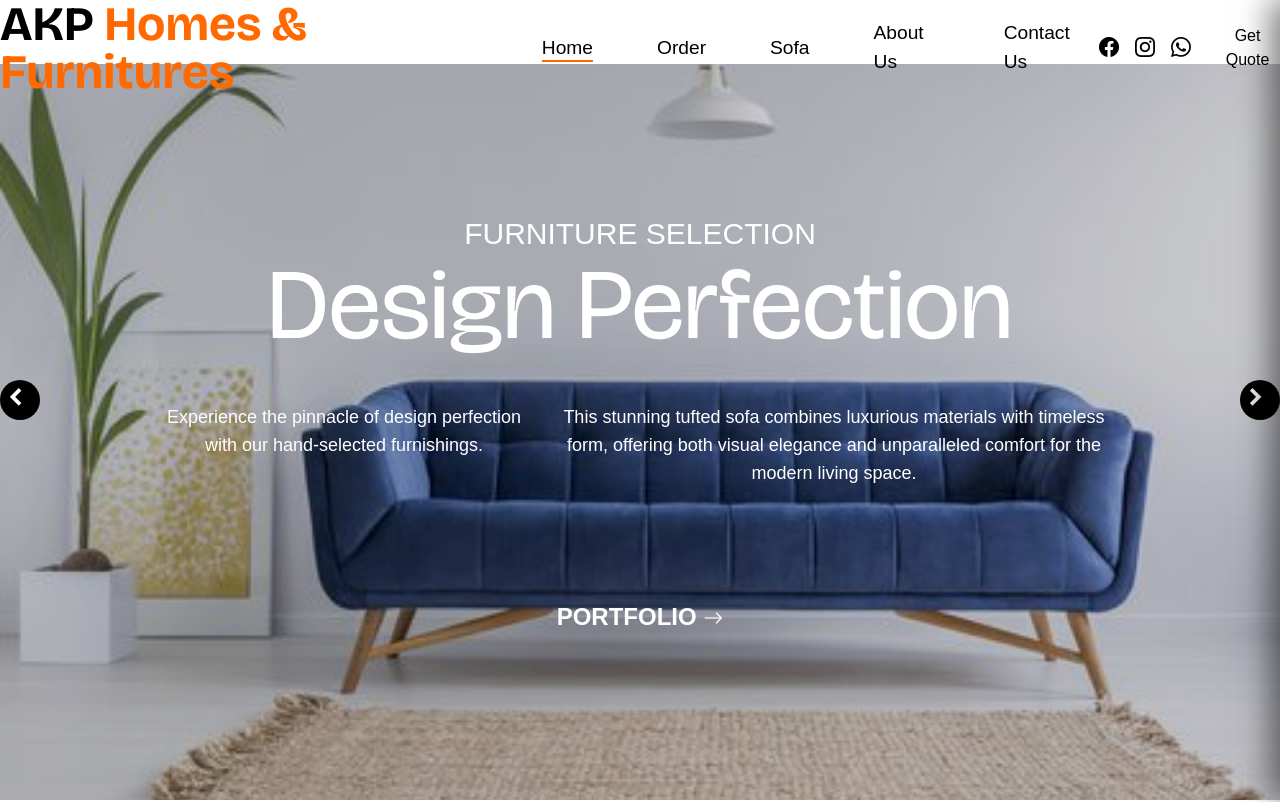
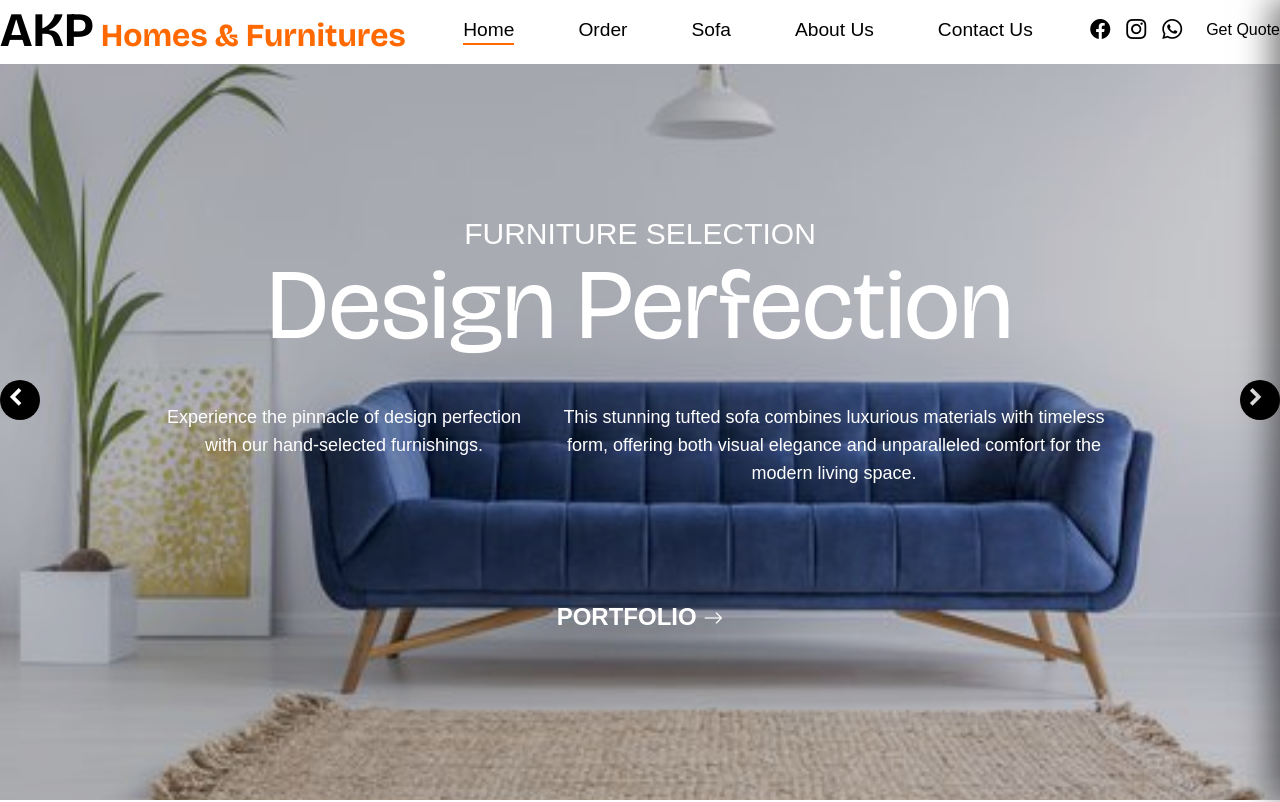
Before and after one commit to pradhyumnavojjala/AKP, a Next.js app: page / in a window 1280 px wide. Shown: the top 802 px of the page. Built offline with nearby package versions, Linux system fonts and the light colour scheme.

Commit message:
Updated navbar layout

```diff
--- a/src/app/Nav.tsx
+++ b/src/app/Nav.tsx
@@ -34,7 +34,7 @@ export default function Nav() {
 
                 {/* Logo */}
                 <Link href="/" className={`text-4xl lg:text-5xl font-bold font-bricolage transition-colors duration-300 ${isSticky ? 'text-black' : 'text-white'}`}>
-                    AKP<span className="text-orange-500"> Homes & Furnitures</span>
+                    AKP<span style={{fontSize: "2rem"}} className="text-orange-500"> Homes & Furnitures</span>
                 </Link>
 
                 {/* Desktop Nav Links */}
```
